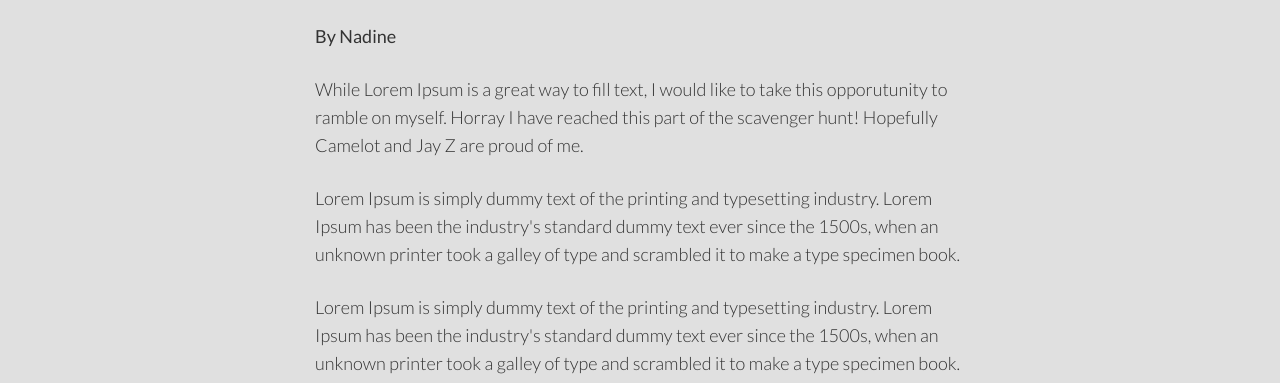
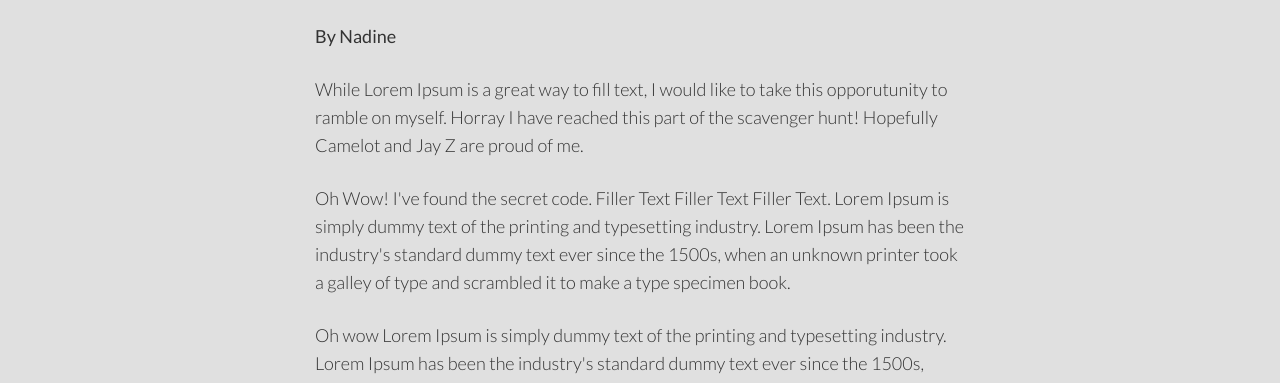
Before and after one commit to nuwit/scavenger-hunt, a plain HTML site: page blog/ShaalanNadine.html in a window 1280 px wide. Shown: the part 381-764 px from the top of the page. Drawn offline with nearby package versions, Linux system fonts and the light colour scheme; files whose address does not match are found by name.

Commit message:
I've hacked the mainframe

```diff
--- a/blog/ShaalanNadine.html
+++ b/blog/ShaalanNadine.html
@@ -68,9 +68,9 @@
                     <p>October 16, 2015&nbsp;&nbsp;&nbsp;<i class="fa fa-tag"></i>&nbsp;<a href="#">GHC</a>, <a href="#">GHC</a>, <a href="#">GHC</a></p>
                     <p class="author">By Nadine</p>
                     <p>While Lorem Ipsum is a great way to fill text, I would like to take this opporutunity to ramble on myself. Horray I have reached this part of the scavenger hunt! Hopefully Camelot and Jay Z are proud of me. </p>
-                    <p>Lorem Ipsum is simply dummy text of the printing and typesetting industry. Lorem Ipsum has been the industry's standard dummy text ever since the 1500s, when an unknown printer took a galley of type and scrambled it to make a type
+                    <p>Oh Wow! I've found the secret code. Filler Text Filler Text Filler Text. Lorem Ipsum is simply dummy text of the printing and typesetting industry. Lorem Ipsum has been the industry's standard dummy text ever since the 1500s, when an unknown printer took a galley of type and scrambled it to make a type
                         specimen book.</p>
-                    <p>Lorem Ipsum is simply dummy text of the printing and typesetting industry. Lorem Ipsum has been the industry's standard dummy text ever since the 1500s, when an unknown printer took a galley of type and scrambled it to make a type
+                    <p>Oh wow Lorem Ipsum is simply dummy text of the printing and typesetting industry. Lorem Ipsum has been the industry's standard dummy text ever since the 1500s, when an unknown printer took a galley of type and scrambled it to make a type
                         specimen book.</p>
                     <p>Lorem Ipsum is simply dummy text of the printing and typesetting industry. Lorem Ipsum has been the industry's standard dummy text ever since the 1500s, when an unknown printer took a galley of type and scrambled it to make a type
                         specimen book.</p>
```
